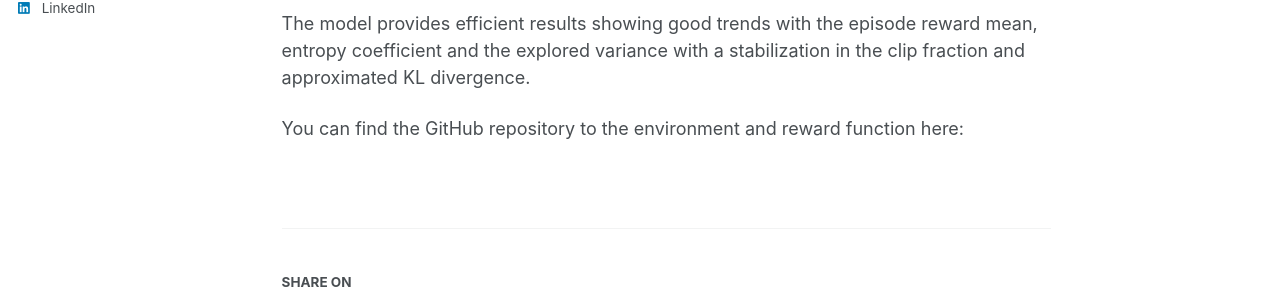
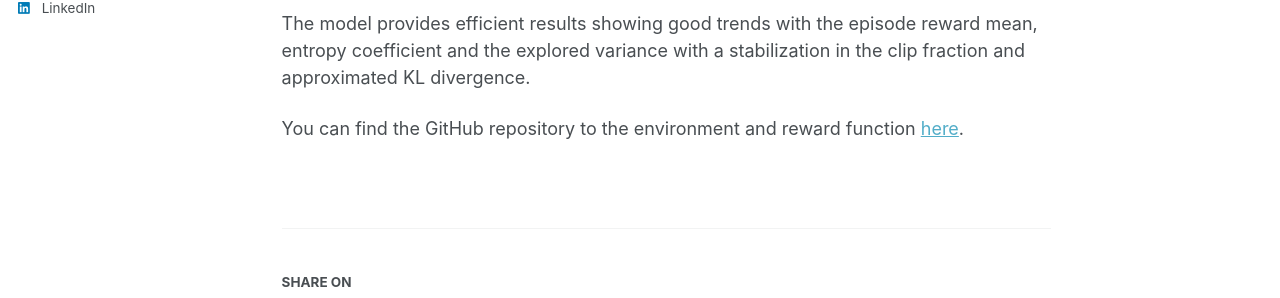
Before and after one commit to ralahaaqil/ralahaaqil.github.io, a Jekyll site: the page built from _portfolio/portfolio-1.md, in a window 1280 px wide and 1375 px high. Shown: the part 509-807 px from the top of the window. Built offline with Jekyll 4.4.1, drawn with Linux system fonts in a browser that asks for light colours; part of the change alters nothing that is shown.

```diff
--- a/_portfolio/portfolio-1.md
+++ b/_portfolio/portfolio-1.md
@@ -10,4 +10,4 @@ The agent receives a positive reward when it chooses a course (action) for an in
 
 The model provides efficient results showing good trends with the episode reward mean, entropy coefficient and the explored variance with a stabilization in the clip fraction and approximated KL divergence.
 
-You can find the GitHub repository to the environment and reward function here:
+You can find the GitHub repository to the environment and reward function <a href='https://github.com/ralahaaqil/RL-Recommendation-System'>here</a>.
```
